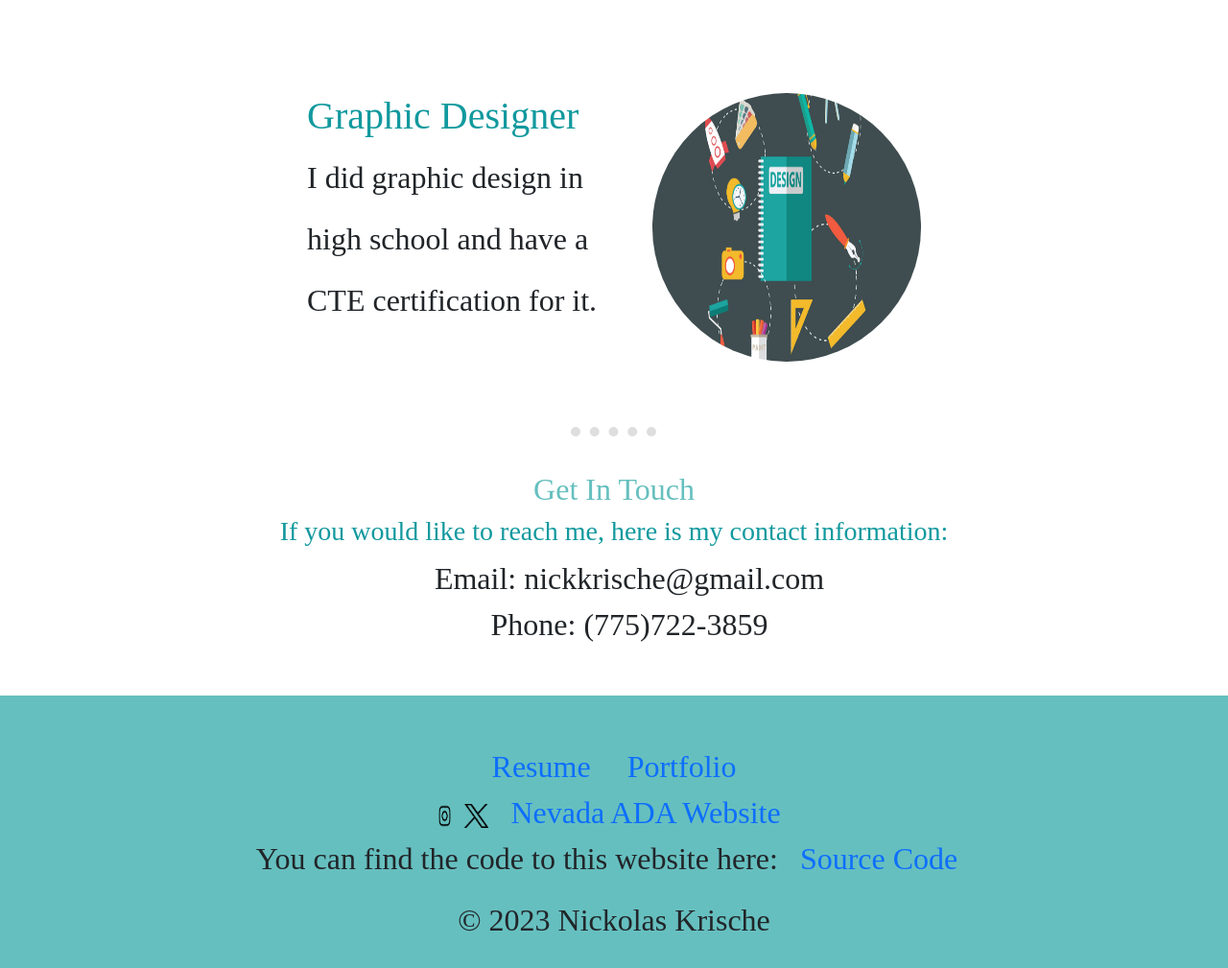
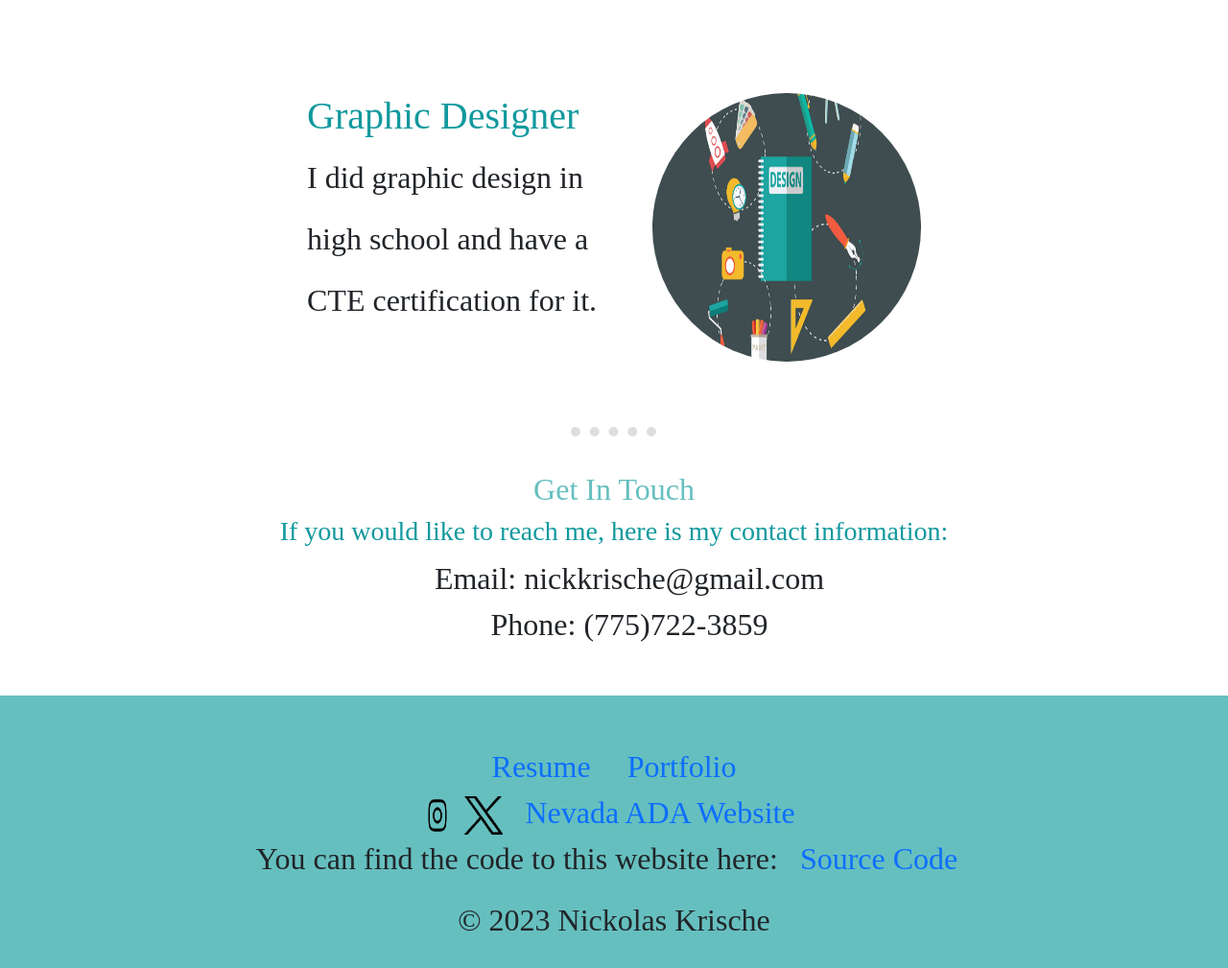
Before and after one commit to NickKrische/My-Website, a plain HTML site: page index.html in a window 1280 px wide. Shown: the part 2817-3826 px from the top of the page at 96% size. Drawn offline with nearby package versions, Linux system fonts and the light colour scheme; a script that the page names is missing.

Commit message:
Update styles.css

```diff
--- a/CSS/styles.css
+++ b/CSS/styles.css
@@ -143,8 +143,8 @@ hr{
 }
 
 .footer-link-image{
-    width: 25px;
-    height: 25px;
+    width: 40px;
+    height: 40px;
 }
 
 /* Mobile Adaptation */
```
